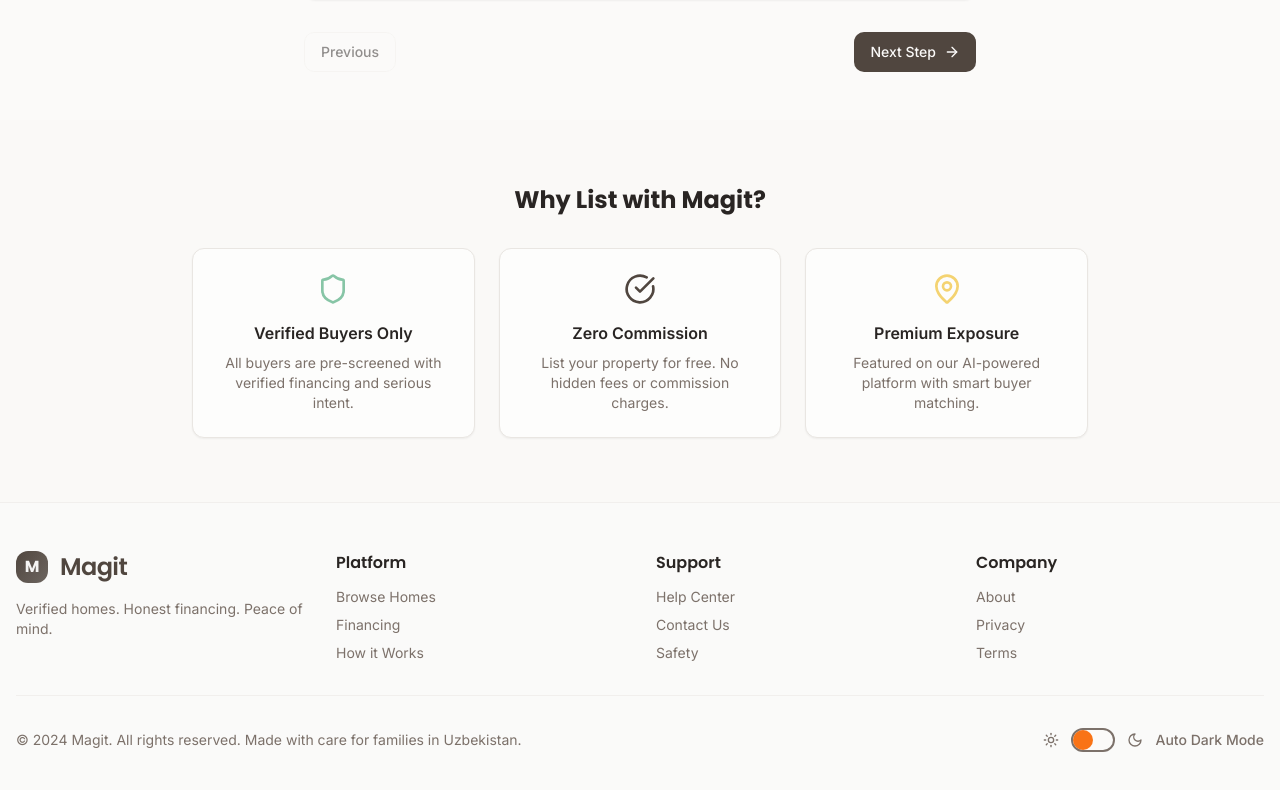
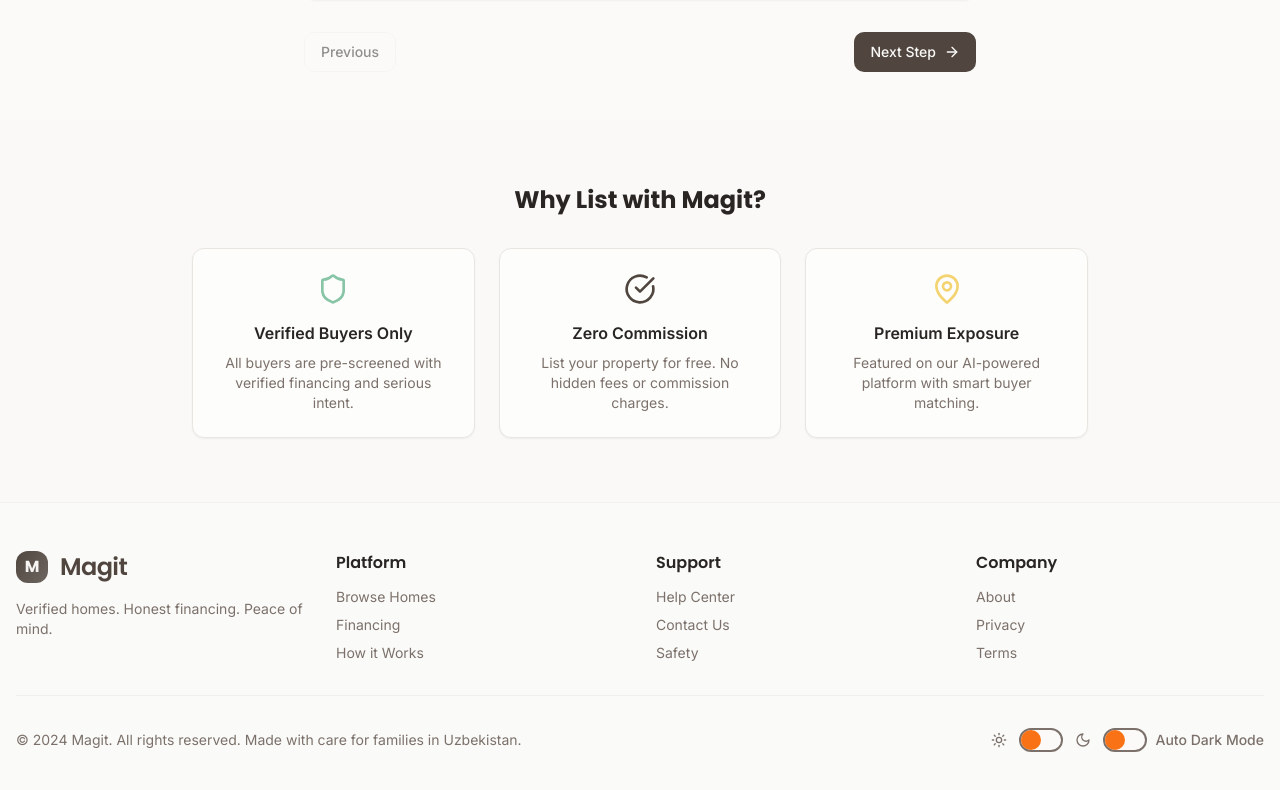
Before and after one commit to MAG-1998/secure-keys-home, a React (Vite) app: page /list-property in a window 1280 px wide. Shown: the part 978-1768 px from the top of the page. Built offline with nearby package versions, Linux system fonts and the light colour scheme.

Commit message:
Fix: Dark mode toggle functionality
The dark mode toggle functionality was not working as expected, preventing users from switching back to light mode. This commit addresses the issue to ensure the dark mode can be toggled off.

```diff
--- a/src/components/Footer.tsx
+++ b/src/components/Footer.tsx
@@ -1,4 +1,4 @@
-import { useEffect } from "react"
+import { useEffect, useState } from "react"
 import { Switch } from "@/components/ui/switch"
 import { Label } from "@/components/ui/label"
 import { MagitLogo } from "@/components/MagitLogo"
@@ -12,22 +12,25 @@ interface FooterProps {
 
 export const Footer = ({ isHalalMode = false, t }: FooterProps) => {
   const { theme, setTheme } = useTheme()
+  const [autoThemeEnabled, setAutoThemeEnabled] = useState(false)
 
-  // Auto theme based on time
+  // Auto theme based on time - only when enabled
   useEffect(() => {
+    if (!autoThemeEnabled) return
+
     const setAutoTheme = () => {
       const hour = new Date().getHours()
       const isDarkTime = hour < 7 || hour >= 19 // Dark mode between 7PM and 7AM
       setTheme(isDarkTime ? "dark" : "light")
     }
 
-    // Set initial theme
+    // Set initial theme when auto mode is enabled
     setAutoTheme()
 
     // Update every hour
     const interval = setInterval(setAutoTheme, 3600000)
     return () => clearInterval(interval)
-  }, [setTheme])
+  }, [setTheme, autoThemeEnabled])
 
   return (
     <footer className="border-t border-border/50 bg-background/80 py-12">
@@ -75,11 +78,22 @@ export const Footer = ({ isHalalMode = false, t }: FooterProps) => {
             <Sun className="h-4 w-4 text-muted-foreground" />
             <Switch
               checked={theme === "dark"}
-              onCheckedChange={(checked) => setTheme(checked ? "dark" : "light")}
+              onCheckedChange={(checked) => {
+                setAutoThemeEnabled(false) // Disable auto theme when manually toggling
+                setTheme(checked ? "dark" : "light")
+              }}
               className={isHalalMode ? "data-[state=checked]:bg-magit-trust data-[state=checked]:border-magit-trust [&>span]:data-[state=unchecked]:bg-magit-trust" : "data-[state=checked]:bg-primary data-[state=checked]:border-primary"}
             />
             <Moon className="h-4 w-4 text-muted-foreground" />
-            <Label className="text-sm text-muted-foreground">{t('footer.autoDarkMode')}</Label>
+
+            <div className="flex items-center space-x-2 ml-4">
+              <Switch
+                checked={autoThemeEnabled}
+                onCheckedChange={setAutoThemeEnabled}
+                className="data-[state=checked]:bg-accent"
+              />
+              <Label className="text-sm text-muted-foreground">{t('footer.autoDarkMode')}</Label>
+            </div>
           </div>
         </div>
       </div>
```
